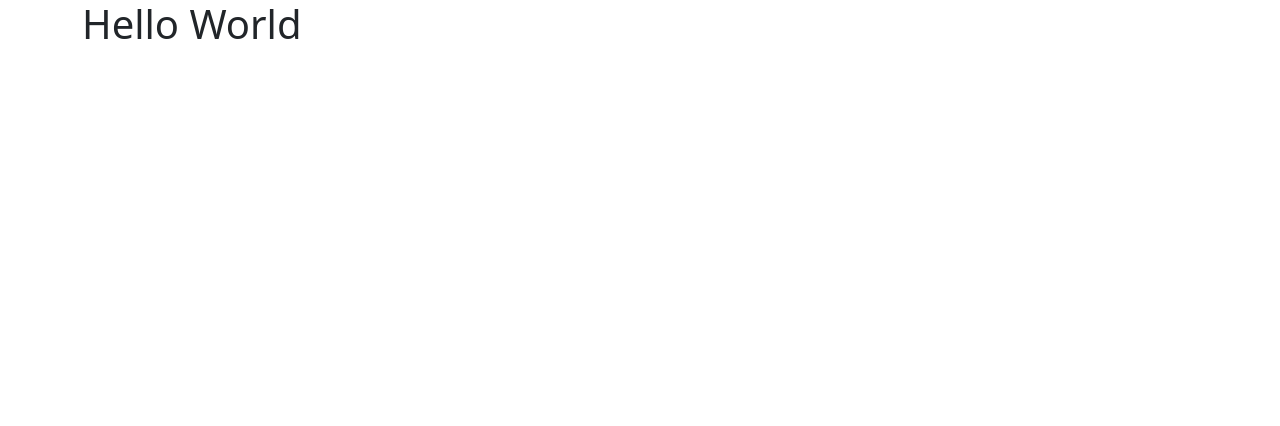
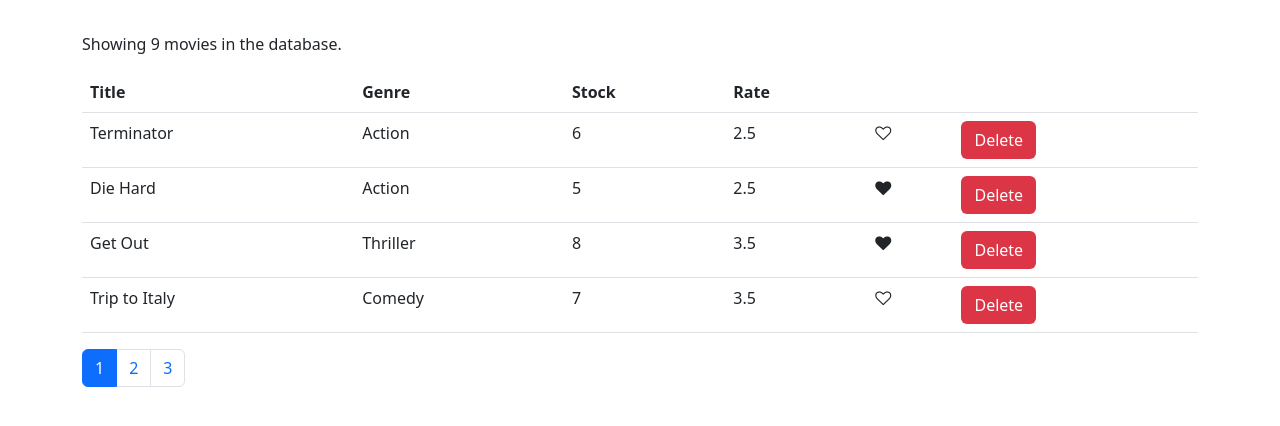
Before and after one commit to Rafiul-Islam/Vidly-App, a React (Create React App) app: page / in a window 1280 px wide. Shown: the top 426 px of the page. Built offline with nearby package versions, Linux system fonts and the light colour scheme; the HTML template or start-up script is replaced by a standard one.

Commit message:
render table with delete movies, like movies and pagination feature.

```diff
--- a/package.json
+++ b/package.json
@@ -8,6 +8,7 @@
     "@testing-library/user-event": "^13.5.0",
     "bootstrap": "^5.2.3",
     "font-awesome": "^4.7.0",
+    "lodash": "^4.17.21",
     "react": "^18.2.0",
     "react-dom": "^18.2.0",
     "react-scripts": "5.0.1",
--- a/src/App.js
+++ b/src/App.js
@@ -1,11 +1,12 @@
 import './App.css';
+import Movies from "./components/movies";
 
 function App() {
-  return (
-    <main className='container'>
-      <h1>Hello World</h1>
-    </main>
-  );
+    return (
+        <main className='container'>
+            <Movies/>
+        </main>
+    );
 }
 
 export default App;
--- /dev/null
+++ b/src/components/common/like.js
@@ -0,0 +1,14 @@
+import React from 'react';
+
+const Like = (props) => {
+    const {liked, onClick} = props;
+    const getClasses = () => liked ? '' : '-o'
+    return (
+        <i
+            onClick={onClick}
+            className={'like-component fa fa-heart' + getClasses()}>
+        </i>
+    );
+};
+
+export default Like;
--- /dev/null
+++ b/src/components/common/pagination.js
@@ -0,0 +1,27 @@
+import React from 'react';
+import _ from 'lodash';
+
+const Pagination = (props) => {
+
+    const {itemsCount, pageSize, currentPage, onPageChange} = props;
+
+    const pagesCount = Math.ceil(itemsCount / pageSize);
+    if (pagesCount === 1) return null;
+    const pages = _.range(1, pagesCount + 1)
+
+    return (
+        <nav aria-label="Page navigation example">
+            <ul className="pagination">
+                {
+                    pages.map(page =>
+                        <li key={page} className={page === currentPage ? 'page-item active' : 'page-item'}>
+                            <a className="page-link" onClick={() => onPageChange(page)}>{page}</a>
+                        </li>
+                    )
+                }
+            </ul>
+        </nav>
+    );
+};
+
+export default Pagination;
--- /dev/null
+++ b/src/components/movies.js
@@ -0,0 +1,90 @@
+import React, {Component} from 'react';
+import {getMovies} from "../services/fakeMovieService";
+import Like from "./common/like";
+import Pagination from "./common/pagination";
+import {paginate} from "../utils/paginate";
+
+class Movies extends Component {
+    state = {
+        movies: getMovies(),
+        pageSize: 4,
+        currentPage: 1
+    }
+
+    handleDelete = (movieId) => {
+        const updatedMovies = this.state.movies.filter(movie => movie._id !== movieId)
+        this.setState({movies: updatedMovies});
+    }
+
+    handleLike = (movie) => {
+        const updatedMovies = this.state.movies.map(m => {
+            if (m._id === movie._id) {
+                return {...m, liked: !m.liked};
+            }
+            return m;
+        });
+        this.setState({movies: updatedMovies});
+    }
+
+    handlePageChange = (page) => {
+        this.setState({currentPage: page})
+    }
+
+    render() {
+        const {length: count} = this.state.movies
+        const {pageSize, currentPage, movies: allMovies} = this.state;
+        if (count === 0)
+            return <p>There are no movies in the database.</p>
+        const movies = paginate(allMovies, currentPage, pageSize)
+        return (
+            <>
+                <p>
+                    Showing {count} movies in the database.
+                </p>
+                <table className='table'>
+                    <thead>
+                    <tr>
+                        <th>Title</th>
+                        <th>Genre</th>
+                        <th>Stock</th>
+                        <th>Rate</th>
+                        <th></th>
+                        <th></th>
+                    </tr>
+                    </thead>
+                    <tbody>
+                    {
+                        movies.map(movie =>
+                            <tr key={movie._id}>
+                                <td>{movie.title}</td>
+                                <td>{movie.genre?.name}</td>
+                                <td>{movie.numberInStock}</td>
+                                <td>{movie.dailyRentalRate}</td>
+                                <td>
+                                    <Like
+                                        liked={movie.liked}
+                                        onClick={() => this.handleLike(movie)}
+                                    />
+                                </td>
+                                <td>
+                                    <button onClick={() => this.handleDelete(movie._id)}
+                                            className="btn bg-danger text-white">Delete
+                                    </button>
+                                </td>
+                            </tr>
+                        )
+                    }
+                    </tbody>
+                </table>
+                <Pagination
+                    itemsCount={count}
+                    pageSize={pageSize}
+                    currentPage={currentPage}
+                    onPageChange={this.handlePageChange}
+                />
+            </>
+        );
+    }
+}
+
+export default Movies;
--- a/src/index.css
+++ b/src/index.css
@@ -1,13 +1,19 @@
 body {
-  margin: 0;
-  font-family: -apple-system, BlinkMacSystemFont, 'Segoe UI', 'Roboto', 'Oxygen',
+    margin: 0;
+    font-family: -apple-system, BlinkMacSystemFont, 'Segoe UI', 'Roboto', 'Oxygen',
     'Ubuntu', 'Cantarell', 'Fira Sans', 'Droid Sans', 'Helvetica Neue',
     sans-serif;
-  -webkit-font-smoothing: antialiased;
-  -moz-osx-font-smoothing: grayscale;
+    -webkit-font-smoothing: antialiased;
+    -moz-osx-font-smoothing: grayscale;
+    padding: 2rem 0 0 0;
 }
 
 code {
-  font-family: source-code-pro, Menlo, Monaco, Consolas, 'Courier New',
+    font-family: source-code-pro, Menlo, Monaco, Consolas, 'Courier New',
     monospace;
 }
+
+.like-component,
+.pagination .page-link {
+    cursor: pointer;
+}
--- /dev/null
+++ b/src/utils/paginate.js
@@ -0,0 +1,9 @@
+import _ from 'lodash';
+
+export function paginate(items, pageNumber, pageSize) {
+    const startIndex = (pageNumber - 1) * pageSize;
+    return _(items)
+        .slice(startIndex)
+        .take(pageSize)
+        .value();
+}
```
